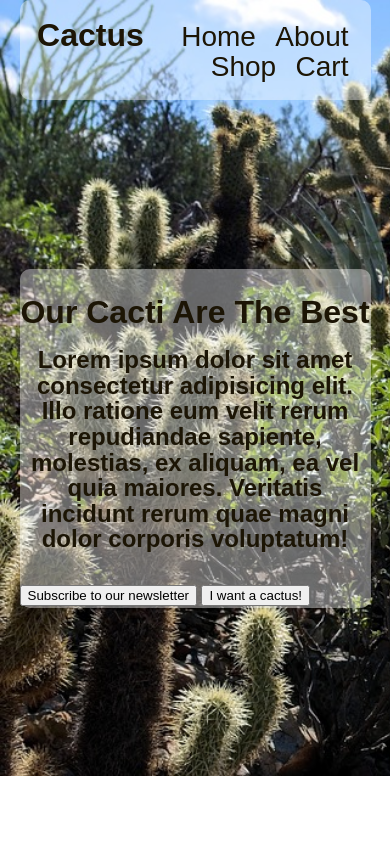
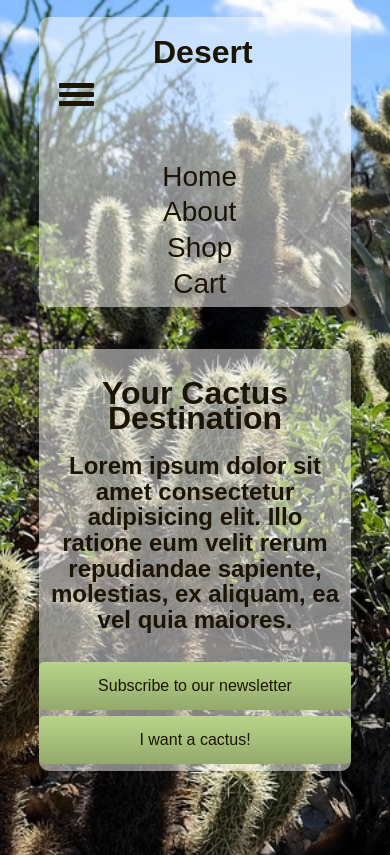
Before and after one commit to CCooper0/Cactus-Landing-Page, a plain HTML site: page index.html in a window 390 px wide. Drawn offline with Linux system fonts and the light colour scheme.

Commit message:
Add media query and hamburger/mobile menu

```diff
--- a/CSS/style.css
+++ b/CSS/style.css
@@ -15,12 +15,22 @@ body {
   position: relative;
 }
 
-.overlay {
-  background-color: rgba(255, 255, 255, 0.4);
+#nav-overlay {
+  background-color: rgba(255, 255, 255, 0.5);
   position: relative;
   border-radius: 10px;
-  margin-left: 5vw;
-  margin-right: 5vw;
+  margin-top: 2vh;
+  margin-left: 2vw;
+  margin-right: 2vw;
+  margin-bottom: 20vh;
+}
+
+#text-overlay {
+  background-color: rgba(255, 255, 255, 0.5);
+  position: relative;
+  border-radius: 10px;
+  margin-left: 10vw;
+  margin-right: 10vw;
   margin-bottom: 20vh;
 }
 
@@ -28,7 +38,7 @@ body {
   color: #1c1505;
   float: left;
   width: 40%;
-  height: 100px;
+  height: 60px;
   padding-top: 2px;
   padding-left: 5%;
   box-sizing: border-box;
@@ -38,7 +48,7 @@ body {
   color: #1c1505;
   float: right;
   width: 60%;
-  height: 100px;
+  height: 60px;
   padding-top: 8px;
   padding-right: 2%;
   box-sizing: border-box;
@@ -55,6 +65,10 @@ body {
   display: inline;
 }
 
+#navbar li:hover {
+  font-weight: bold;
+}
+
 #navbar a {
   color: #1c1505;
   text-decoration: none;
@@ -64,7 +78,7 @@ body {
 
 .text-box {
   position: relative;
-  padding: 10px 0;
+  padding: 10px;
 }
 
 .text-box h1,
@@ -72,3 +86,216 @@ body {
 .text-box .button {
   text-align: center;
 }
+
+.flex-container {
+  display: flex;
+  flex-direction: row;
+  flex-wrap: wrap;
+  justify-content: space-evenly;
+}
+
+.button {
+  background: linear-gradient(#b8d489 0%, #93aa6b 100%);
+  border: #1c1505;
+  color: #1c1505;
+  padding: 15px 32px;
+  text-align: center;
+  text-decoration: none;
+  display: inline-block;
+  font-size: 16px;
+  margin-bottom: 2%;
+  position: relative;
+  border-radius: 5px;
+}
+
+.button:hover {
+  background: linear-gradient(#fff 0%, #e3f3c8 100%);
+  border: #1c1505;
+}
+
+/* This is what displays when the hamburger menu is not activated */
+@media only screen and (max-width: 678px) {
+  /* This is for hamburger menu */
+  #menu {
+    width: 35px;
+    height: 30px;
+    margin: 30px 0 20px 20px;
+    cursor: pointer;
+  }
+  .bar {
+    height: 5px;
+    width: 100%;
+    background-color: #1c1505;
+    display: block;
+    border-radius: 1px;
+    transition: 0.1s ease;
+  }
+
+  #bar1 {
+    transform: translateY(-4px);
+  }
+  #bar3 {
+    transform: translateY(4px);
+  }
+  .change .bar {
+    background-color: #93aa6b;
+  }
+  .change #bar1 {
+    transform: translateY(4px) rotateZ(-45deg);
+  }
+  .change #bar3 {
+    transform: translateY(-6px) rotate(45deg);
+  }
+  .change #bar2 {
+    opacity: 0;
+  }
+
+  .nav {
+    transition: 0.3 ease;
+    display: none;
+  }
+
+  .change {
+    display: block;
+  }
+
+  /* End hamburger menu code*/
+
+  #nav-overlay {
+    background-color: rgba(255, 255, 255, 0.5);
+    position: relative;
+    border-radius: 10px;
+    margin-top: 2vh;
+    margin-left: 10vw;
+    margin-right: 10vw;
+    margin-bottom: 5vh;
+  }
+
+  #text-overlay {
+    background-color: rgba(255, 255, 255, 0.5);
+    position: relative;
+    border-radius: 10px;
+    margin-left: 10vw;
+    margin-right: 10vw;
+    margin-bottom: 10vh;
+  }
+
+  .flex-container {
+    display: flex;
+    flex-direction: column;
+    flex-wrap: wrap;
+    justify-content: space-evenly;
+  }
+
+  #main-header {
+    color: #1c1505;
+    width: 100%;
+    height: 40px;
+    padding-top: 2px;
+    justify-content: center;
+    text-align: center;
+    box-sizing: border-box;
+  }
+
+  #navbar {
+    color: #1c1505;
+    width: 100%;
+    justify-content: center;
+    height: 170px;
+    padding-top: 8px;
+    padding-right: 2%;
+    box-sizing: border-box;
+  }
+
+  #navbar ul {
+    padding: 0;
+    padding-left: 10%;
+    list-style: none;
+    text-align: center;
+    display: flex;
+    flex-direction: column;
+  }
+
+  #navbar li {
+    display: inline;
+    padding: 3px;
+  }
+
+  #navbar a {
+    color: #1c1505;
+    text-decoration: none;
+    font-size: 28px;
+    padding-right: 15px;
+  }
+}
+
+/* This is what displays when the hamburger menu is activated
+@media only screen and (max-width: 678px) {
+  #nav-overlay {
+    background-color: rgba(255, 255, 255, 0.5);
+    position: relative;
+    border-radius: 10px;
+    margin-top: 2vh;
+    margin-left: 10vw;
+    margin-right: 10vw;
+    margin-bottom: 2vh;
+  }
+
+  #text-overlay {
+    background-color: rgba(255, 255, 255, 0.5);
+    position: relative;
+    border-radius: 10px;
+    margin-left: 10vw;
+    margin-right: 10vw;
+    margin-bottom: 10vh;
+  }
+
+  .flex-container {
+    display: flex;
+    flex-direction: column;
+    flex-wrap: wrap;
+    justify-content: space-evenly;
+  }
+
+  #main-header {
+    color: #1c1505;
+    width: 100%;
+    height: 40px;
+    padding-top: 2px;
+    justify-content: center;
+    text-align: center;
+    box-sizing: border-box;
+  }
+
+  #navbar {
+    color: #1c1505;
+    width: 100%;
+    justify-content: center;
+    height: 170px;
+    padding-top: 8px;
+    padding-right: 2%;
+    box-sizing: border-box;
+  }
+
+  #navbar ul {
+    padding: 0;
+    padding-left: 10%;
+    list-style: none;
+    text-align: center;
+    display: flex;
+    flex-direction: column;
+  }
+
+  #navbar li {
+    display: inline;
+    padding: 3px;
+  }
+
+  #navbar a {
+    color: #1c1505;
+    text-decoration: none;
+    font-size: 28px;
+    padding-right: 15px;
+  }
+}
+ */
--- a/index.html
+++ b/index.html
@@ -5,51 +5,58 @@
     <meta name="viewport" content="width=device-width, initial-scale=1.0" />
     <meta http-equiv="X-UA-Compatible" content="ie=edge" />
     <link rel="stylesheet" type="text/css" href="css/style.css" />
-    <title>Buy a Cactus - Cactus</title>
+    <title>Buy a Cactus - Desert</title>
   </head>
   <body>
-    <div class="overlay">
-      <div class="container">
+    <div id="nav-overlay">
+      <div class="container flex-container">
         <header id="main-header">
-          <div class="container-2">
-            <h1>Cactus</h1>
-          </div>
+          <h1>Desert</h1>
         </header>
 
+        <!--toggle: use this code for hamburger menu-->
+        <div id="menu-bar">
+          <div id="menu" onclick="onClickMenu()">
+            <div id="bar1" class="bar"></div>
+            <div id="bar2" class="bar"></div>
+            <div id="bar3" class="bar"></div>
+          </div>
+        </div>
+        <!--end of hamburger menu code-->
         <nav id="navbar">
-          <div class="container-2">
-            <ul>
+          <ul class="nav" id="nav">
             <li><a href="#">Home</a></li>
             <li><a href="#">About</a></li>
             <li><a href="#">Shop</a></li>
             <li><a href="#">Cart</a></li>
           </ul>
-          </div>
         </nav>
       </div>
     </div>
 
     <div class="container">
-      <div class="overlay">
+      <div id="text-overlay">
         <div class="text-box">
-          <h1>Our Cacti Are The Best</h1>
+          <h1>Your Cactus Destination</h1>
           <h2>
             Lorem ipsum dolor sit amet consectetur adipisicing elit. Illo
             ratione eum velit rerum repudiandae sapiente, molestias, ex aliquam,
-            ea vel quia maiores. Veritatis incidunt rerum quae magni dolor
-            corporis voluptatum!
+            ea vel quia maiores.
           </h2>
         </div>
 
-        <button type="button">
+        <div class="flex-container">
+          <button type="button" class="button">
             Subscribe to our newsletter
           </button>
-        <button type="button">
+          <button type="button" class="button">
             I want a cactus!
           </button>
         </div>
       </div>
+    </div>
 
+    <script src="script.js"></script>
     <footer></footer>
   </body>
 </html>
--- /dev/null
+++ b/script.js
@@ -0,0 +1,6 @@
+function onClickMenu() {
+  document.getElementById("menu").classList.toggle("change");
+  //this toggle changes class list every time menu is clicked: it adds class="change" to things that have class="menu"
+
+  document.getElementById("nav").classList.toggle("change");
+}
```
Lines whose indentation alone changed are shown as unchanged.
